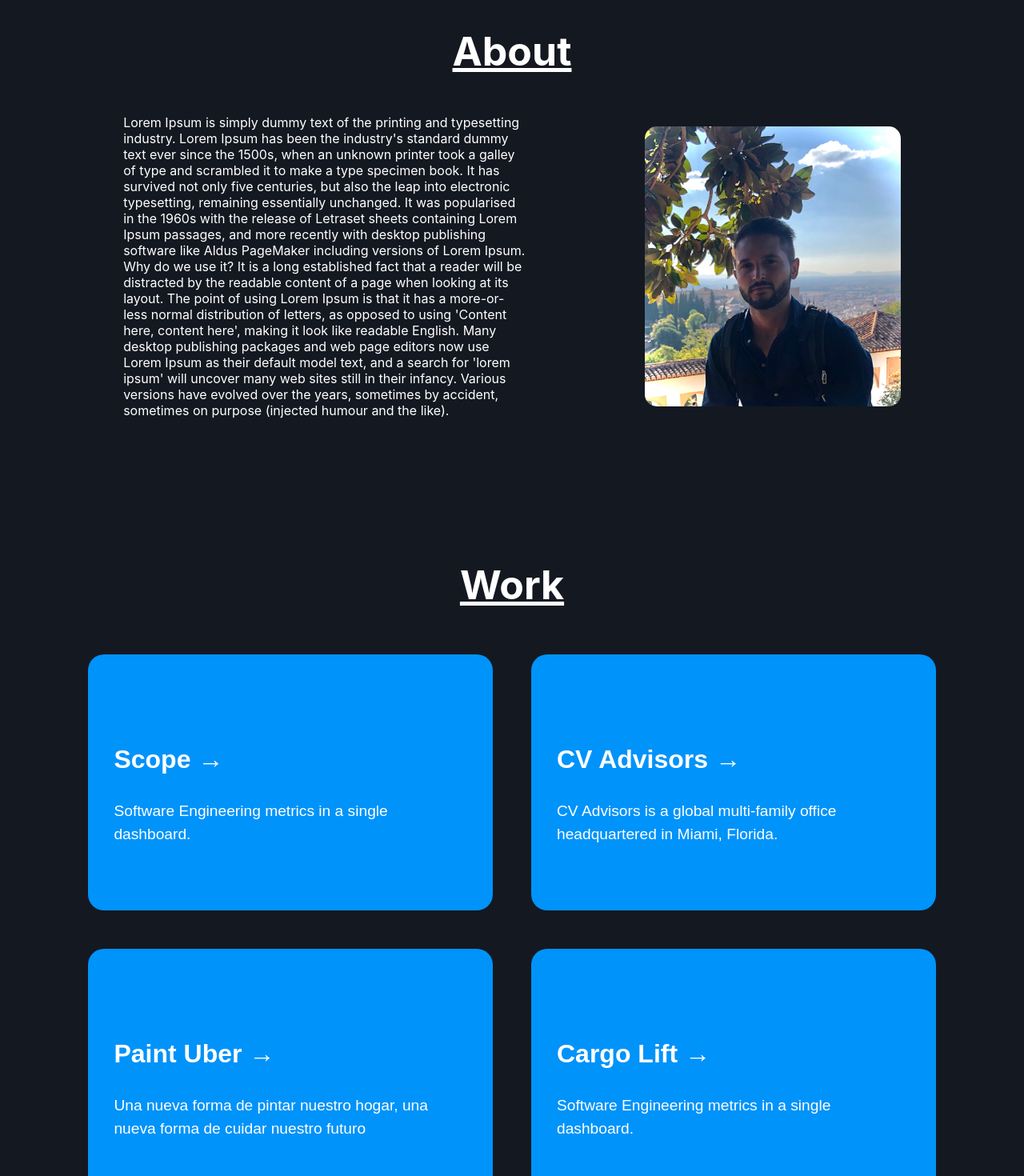
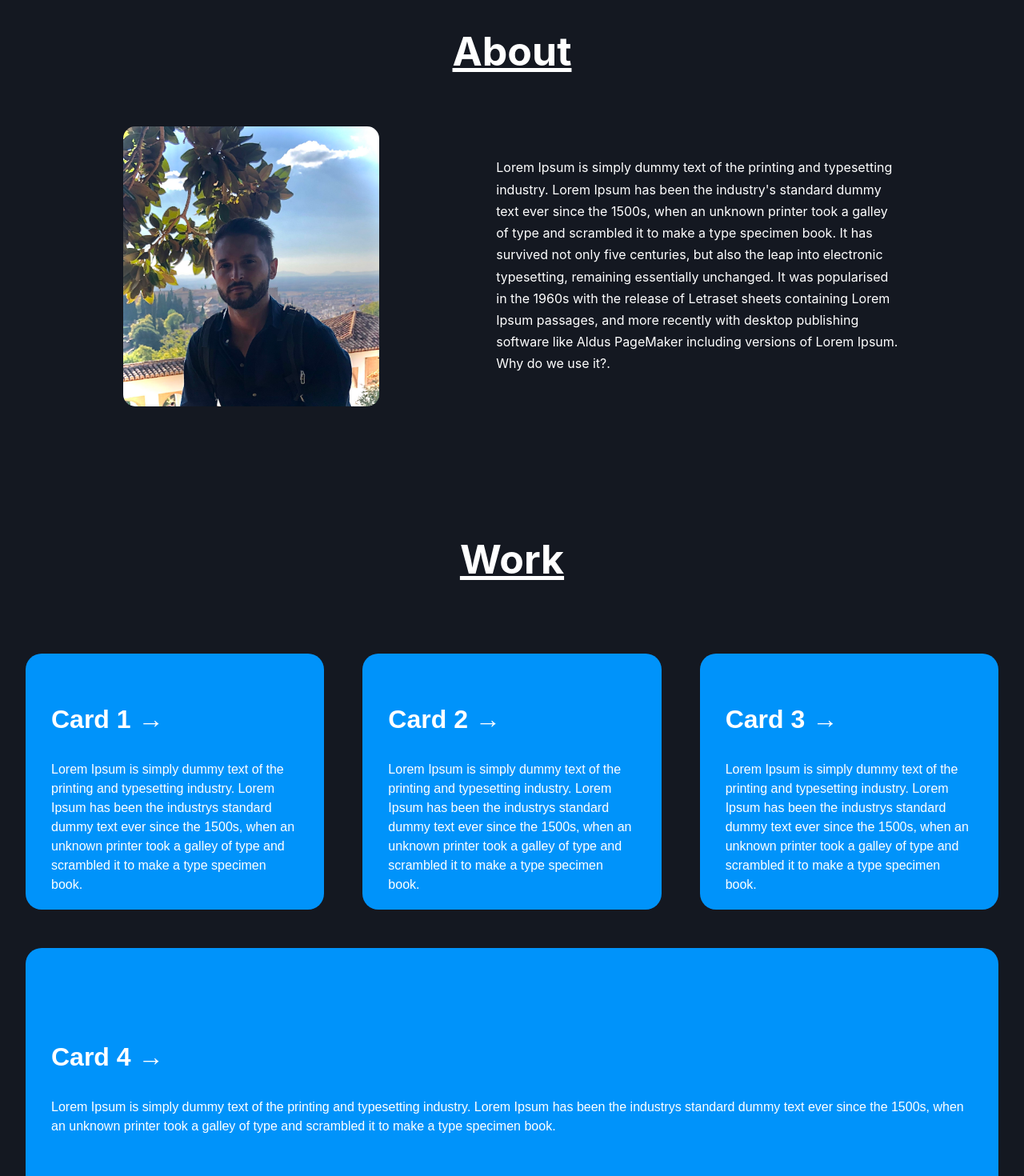
Before and after one commit to alesdonoso/alesdonoso, a Next.js app: page / in a window 1280 px wide. Shown: the part 80-1550 px from the top of the page at 80% size. Built offline with nearby package versions, Linux system fonts and the light colour scheme.

Commit message:
fixed some styles

```diff
--- a/components/about.js
+++ b/components/about.js
@@ -7,6 +7,12 @@ const About = () => {
     <div>
       <h1 style={styles.title}>About</h1>
       <div className="aboutSection">
+      <Image
+          src="/alesdonoso.jpg"
+          width={320}
+          height={350}
+          className="avatar"
+        />
         <p className="aboutDescription">
           Lorem Ipsum is simply dummy text of the printing and typesetting
           industry. Lorem Ipsum has been the industry's standard dummy text ever
@@ -16,27 +22,13 @@ const About = () => {
           remaining essentially unchanged. It was popularised in the 1960s with
           the release of Letraset sheets containing Lorem Ipsum passages, and
           more recently with desktop publishing software like Aldus PageMaker
-          including versions of Lorem Ipsum. Why do we use it? It is a long
-          established fact that a reader will be distracted by the readable
-          content of a page when looking at its layout. The point of using Lorem
-          Ipsum is that it has a more-or-less normal distribution of letters, as
-          opposed to using 'Content here, content here', making it look like
-          readable English. Many desktop publishing packages and web page
-          editors now use Lorem Ipsum as their default model text, and a search
-          for 'lorem ipsum' will uncover many web sites still in their infancy.
-          Various versions have evolved over the years, sometimes by accident,
-          sometimes on purpose (injected humour and the like).
+          including versions of Lorem Ipsum. Why do we use it?.
         </p>
-        <Image
-          src="/alesdonoso.jpg"
-          width={320}
-          height={350}
-          className="avatar"
-        />
       </div>
       <style jsx>{`
         .aboutSection {
           display: flex;
+          flex-wrap: wrap;
           align-items: center;
           justify-content: space-evenly;
           margin-bottom: 8em;
@@ -44,6 +36,13 @@ const About = () => {
         .aboutDescription {
           color: #fff;
           width: 40%;
+          line-height: 1.7rem;
+        }
+        @media (max-width: 600px) {
+          .aboutDescription {
+            padding: 1.2rem;
+            width: 100%;
+          }
         }
       `}</style>
       <style jsx global>{`
--- a/components/workData.js
+++ b/components/workData.js
@@ -1,30 +1,33 @@
 import styles from "../theme";
 
-import Link from 'next/link'
+import Link from "next/link";
 
 const workData = [
   {
-      title: 'Scope',
-      description: 'Software Engineering metrics in a single dashboard.',
-      route: '/work'
+    title: "Card 1",
+    description:
+      "Lorem Ipsum is simply dummy text of the printing and typesetting industry. Lorem Ipsum has been the industrys standard dummy text ever since the 1500s, when an unknown printer took a galley of type and scrambled it to make a type specimen book.",
+    route: "/work",
   },
   {
-      title: 'CV Advisors',
-      description: 'CV Advisors is a global multi-family office headquartered in Miami, Florida.',
-      route: '/work'
+    title: "Card 2",
+    description:
+      "Lorem Ipsum is simply dummy text of the printing and typesetting industry. Lorem Ipsum has been the industrys standard dummy text ever since the 1500s, when an unknown printer took a galley of type and scrambled it to make a type specimen book.",
+    route: "/work",
   },
   {
-      title: 'Paint Uber',
-      description: 'Una nueva forma de pintar nuestro hogar, una nueva forma de cuidar nuestro futuro',
-      route: '/work'
+    title: "Card 3",
+    description:
+      "Lorem Ipsum is simply dummy text of the printing and typesetting industry. Lorem Ipsum has been the industrys standard dummy text ever since the 1500s, when an unknown printer took a galley of type and scrambled it to make a type specimen book.",
+    route: "/work",
   },
   {
-      title: 'Cargo Lift',
-      description: 'Software Engineering metrics in a single dashboard.',
-      route: '/work'
+    title: "Card 4",
+    description:
+      "Lorem Ipsum is simply dummy text of the printing and typesetting industry. Lorem Ipsum has been the industrys standard dummy text ever since the 1500s, when an unknown printer took a galley of type and scrambled it to make a type specimen book.",
+    route: "/work",
   },
-
-]
+];
 
 export default workData;
 
--- a/pages/work.js
+++ b/pages/work.js
@@ -3,13 +3,16 @@ import styles from "../theme";
 
 import workData from "../components/workData";
 
-const WorkList = (event, route) => {
+const WorkList = () => {
   return (
     <div>
       <h1 style={styles.title}>Work</h1>
       <div style={style.workSection}>
         {workData.map((workItem) => (
-          <Card onClick={workItem.route}><h3 style={style.cardTitle}>{workItem.title} &rarr;</h3><p style={style.cardDescription}>{workItem.description}</p></Card>
+          <Card>
+            <h3 style={style.cardTitle}>{workItem.title} &rarr;</h3>
+            <p style={style.cardDescription}>{workItem.description}</p>
+          </Card>
         ))}
       </div>
     </div>
@@ -18,13 +21,12 @@ const WorkList = (event, route) => {
 
 export default WorkList;
 
-
 const Card = styled.button`
+  flex: auto;
   width: 350px;
   height: 320px;
   background: #0093fa;
   margin: 1.5rem;
-  flex-basis: 40%;
   padding: 2rem;
   text-align: left;
   color: white;
@@ -39,7 +41,11 @@ const Card = styled.button`
     transition: 1s;
   }
   &:focus {
-      outline: none;
+    outline: none;
+  }
+  @media (max-width: 600px) {
+    margin: 0.5rem;
+    width: 300px;
   }
 `;
 
@@ -52,12 +58,12 @@ const style = {
     margintop: "3rem",
   },
   cardTitle: {
-    fontSize: '2rem',
+    fontSize: "2rem",
     fontWeight: 700,
   },
   cardDescription: {
     margin: 0,
-    fontSize: '1.2rem',
-    lineHeight: '1.5',
-  }
+    fontSize: "1rem",
+    lineHeight: "1.5",
+  },
 };
--- a/theme.js
+++ b/theme.js
@@ -14,7 +14,8 @@ const styles = {
       fontSize: 50,
       fontWeight: 700,
       textAlign: 'center',
-      textDecoration: 'underline'
+      textDecoration: 'underline',
+      marginBottom: '4rem'
   },
 };
 
```
Also changed, not shown: 2 other files (tests, documents, lock files or other folders). Lines whose indentation alone changed are shown as unchanged.
